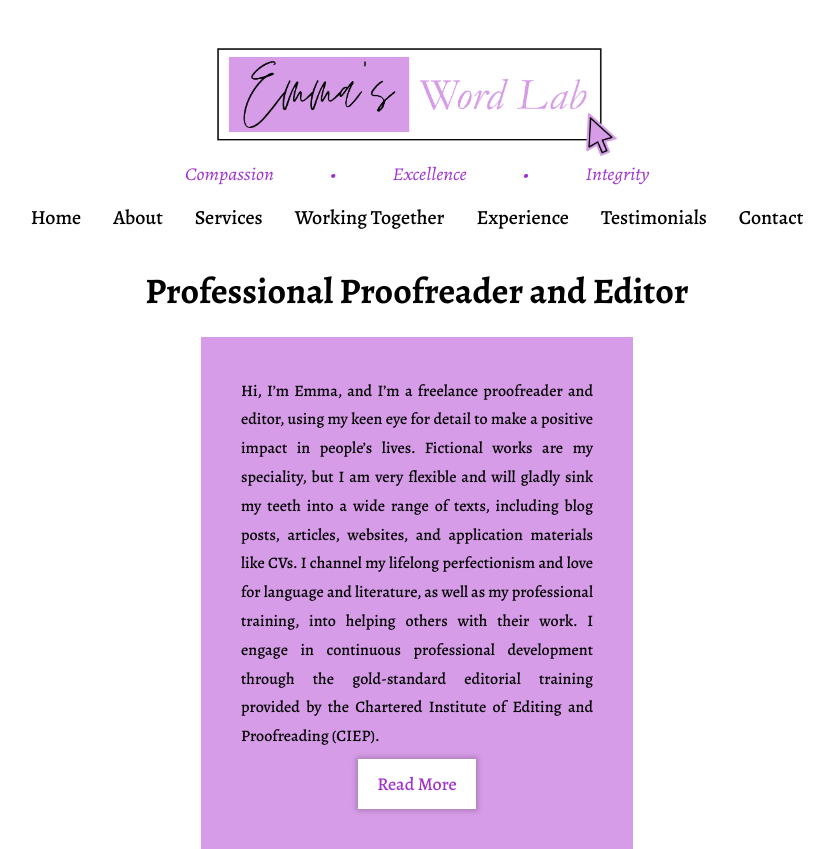
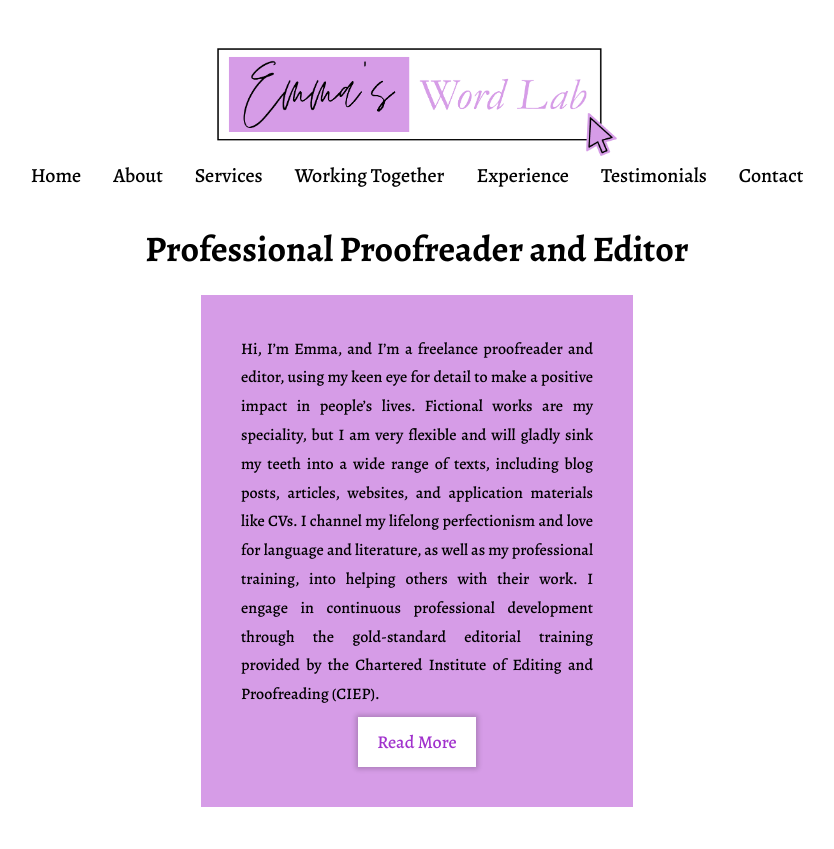
Before and after one commit to OscarCawley/emmaswordlab, a plain HTML site: page index.html in a window 1280 px wide. Shown: the top 849 px of the page, without its empty margins (223-1057 px from the left). Drawn offline with nearby package versions, Linux system fonts and the light colour scheme.

Commit message:
Removed values at the top of each page

```diff
--- a/index.html
+++ b/index.html
@@ -84,7 +84,6 @@
         <a href="/">
             <img src="images/logo.png" alt="Emma's Word Lab logo">
         </a>
-        <h3>Compassion • Excellence • Integrity</h3>
 
         <nav id="main-nav">
             <ul>
```
Also changed, not shown: 404.html (+0 -1 lines), about.html (+0 -1 lines), contact.html (+0 -1 lines), experience.html (+0 -1 lines), services.html (+0 -1 lines), testimonials.html (+0 -1 lines), working-together.html (+0 -1 lines).
